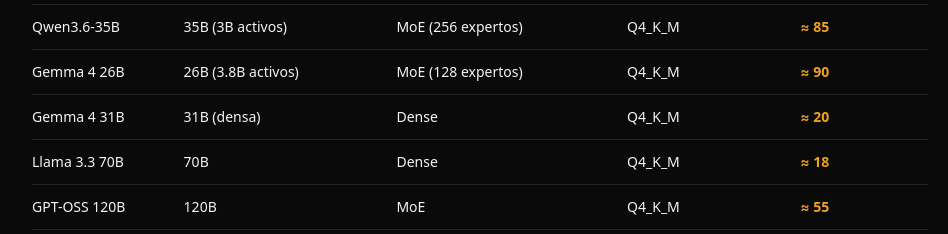
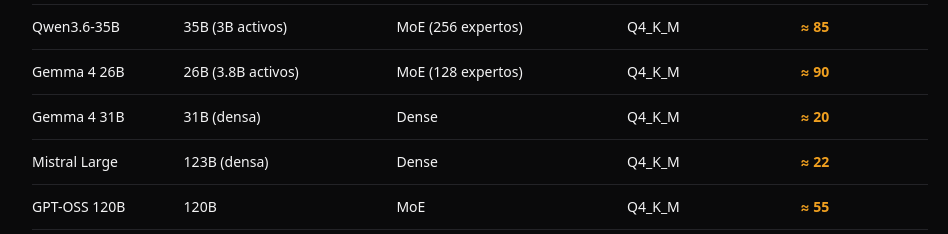
Before and after one commit to PovedaAqui/sovereign-ai-landing, a Next.js app: page / in a window 1280 px wide. Shown: the part 3000-3234 px from the top of the page, without its empty margins (160-1108 px from the left). Built offline with nearby package versions, Linux system fonts and the light colour scheme.

Commit message:
Remove Llama reference from performance table — replace with Mistral Large

```diff
--- a/src/app/page.tsx
+++ b/src/app/page.tsx
@@ -197,7 +197,7 @@
                   ["Qwen3.6-35B", "35B (3B activos)", "MoE (256 expertos)", "Q4_K_M", "≈ 85"],
                   ["Gemma 4 26B", "26B (3.8B activos)", "MoE (128 expertos)", "Q4_K_M", "≈ 90"],
                   ["Gemma 4 31B", "31B (densa)", "Dense", "Q4_K_M", "≈ 20"],
-                  ["Llama 3.3 70B", "70B", "Dense", "Q4_K_M", "≈ 18"],
+                  ["Mistral Large", "123B (densa)", "Dense", "Q4_K_M", "≈ 22"],
                   ["GPT-OSS 120B", "120B", "MoE", "Q4_K_M", "≈ 55"],
                   ["MiniMax M2.5", "228B", "MoE", "Q3_K_M", "≈ 35"],
                 ].map(([model, params, arch, quant, tps]) => (
```
